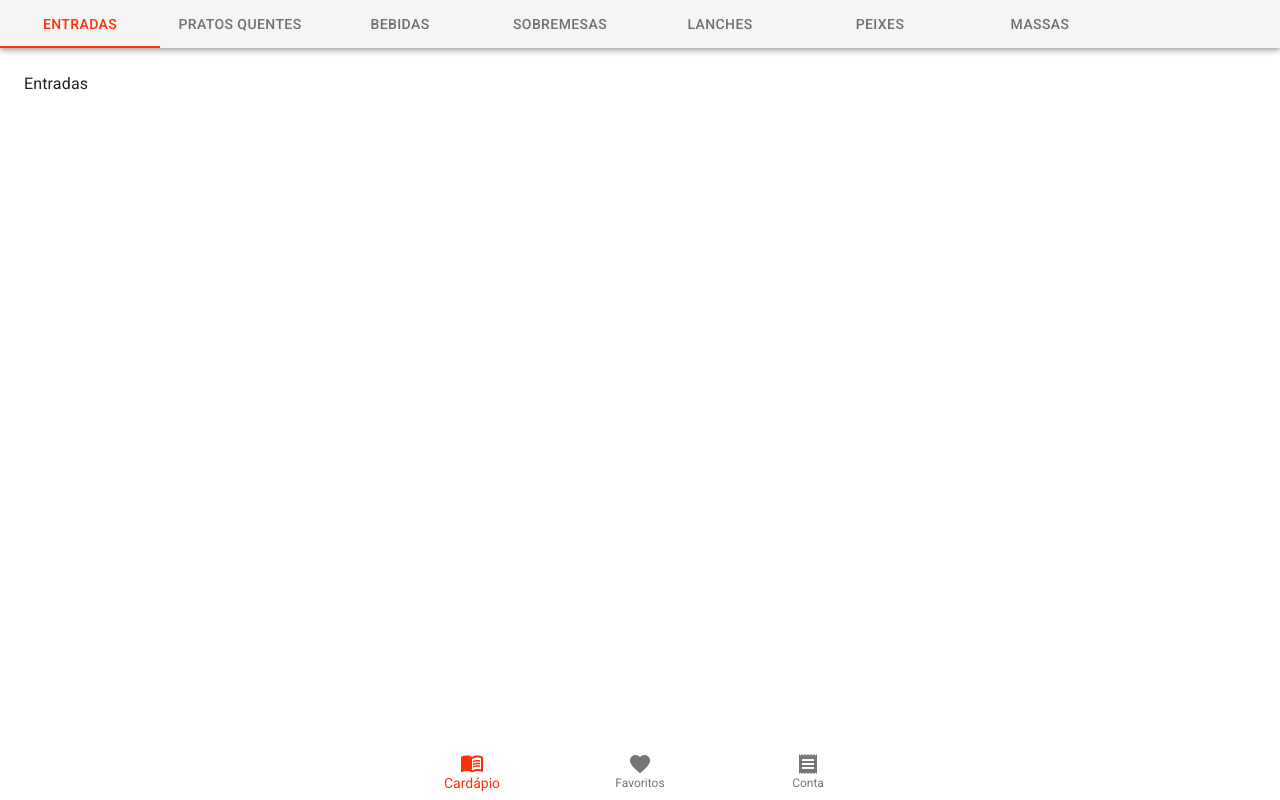
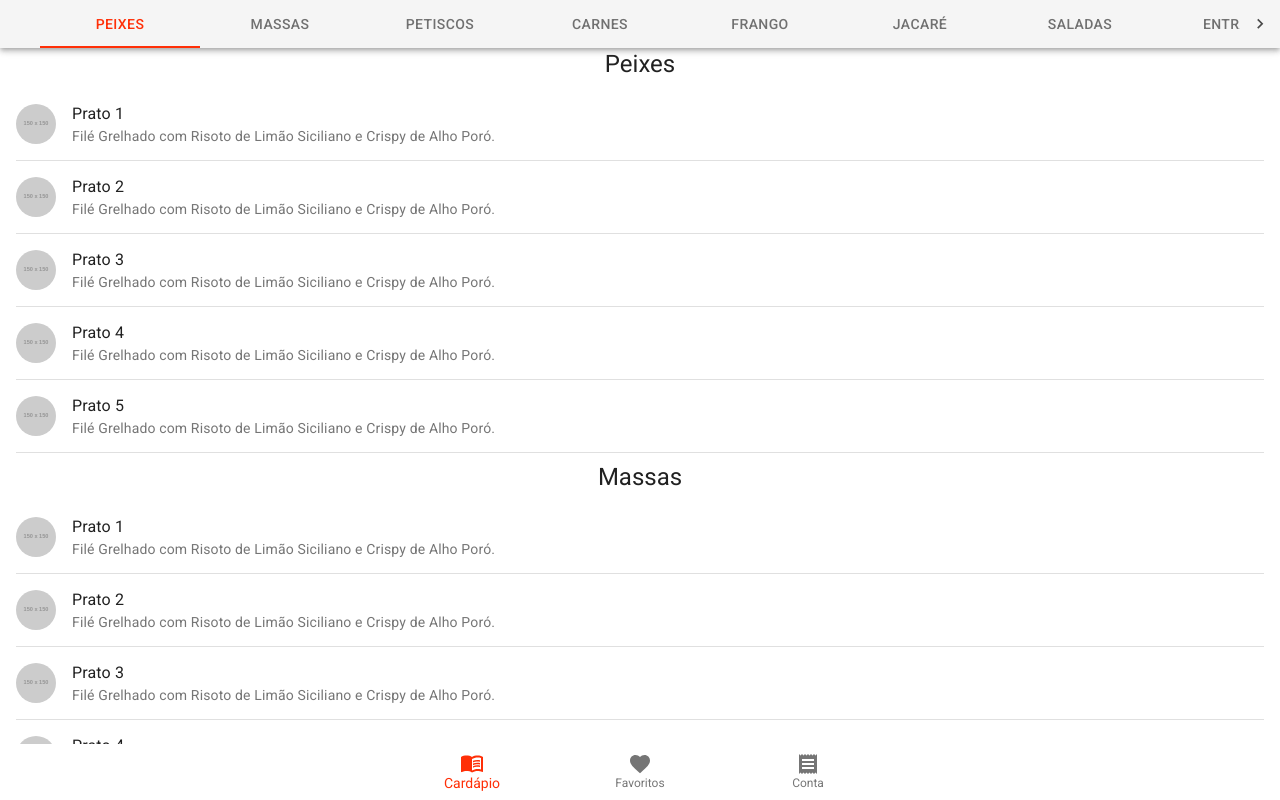
Before and after one commit to Drawiin/vmenu-client, a Next.js app: page / in a window 1280 px wide. Shown: the top 800 px of the page. Built offline with nearby package versions, Linux system fonts and the light colour scheme.

Commit message:
mock menu

```diff
--- a/src/components/BottomNavBar.tsx
+++ b/src/components/BottomNavBar.tsx
@@ -9,7 +9,7 @@ import { useState } from 'react'
 const useStyles = makeStyles({
   root: {
     width: '100%',
-    position: 'absolute',
+    position: 'fixed',
     bottom: 0
   }
 })
--- /dev/null
+++ b/src/entities/Category.tsx
@@ -0,0 +1,11 @@
+export default interface Category {
+  id: number
+  name: string
+  items: Array<{
+    id: number
+    name: string
+    description: string
+    imgUrl: string
+    thumbnailUrl: string
+  }>
+}
--- a/src/pages/index.tsx
+++ b/src/pages/index.tsx
@@ -2,37 +2,18 @@ import { makeStyles, Theme } from '@material-ui/core/styles'
 import AppBar from '@material-ui/core/AppBar'
 import Tabs from '@material-ui/core/Tabs'
 import Tab from '@material-ui/core/Tab'
+import { useEffect, useState } from 'react'
+import { getMockMenu } from '../repository/MockRepository'
+import Category from '../entities/Category'
 import Typography from '@material-ui/core/Typography'
-import Box from '@material-ui/core/Box'
-import { useState } from 'react'
+import ListItem from '@material-ui/core/ListItem'
+import Divider from '@material-ui/core/Divider'
+import ListItemText from '@material-ui/core/ListItemText'
+import ListItemAvatar from '@material-ui/core/ListItemAvatar'
+import Avatar from '@material-ui/core/Avatar'
+import List from '@material-ui/core/List'
 
-interface TabPanelProps {
-  children?: React.ReactNode
-  index: any
-  value: any
-}
-
-function TabPanel(props: TabPanelProps) {
-  const { children, value, index, ...other } = props
-
-  return (
-    <div
-      role="tabpanel"
-      hidden={value !== index}
-      id={`scrollable-auto-tabpanel-${index}`}
-      aria-labelledby={`scrollable-auto-tab-${index}`}
-      {...other}
-    >
-      {value === index && (
-        <Box p={3}>
-          <Typography>{children}</Typography>
-        </Box>
-      )}
-    </div>
-  )
-}
-
-function a11yProps(index: any) {
+function a11yProps(index: number) {
   return {
     id: `scrollable-auto-tab-${index}`,
     'aria-controls': `scrollable-auto-tabpanel-${index}`
@@ -44,62 +25,77 @@ const useStyles = makeStyles((theme: Theme) => ({
     flexGrow: 1,
     width: '100%',
     backgroundColor: theme.palette.background.paper
+  },
+  inline: {
+    display: 'inline'
   }
 }))
 
 const Home: React.FC = () => {
   const classes = useStyles()
-  const [value, setValue] = useState(0)
+  const [category, setCategory] = useState(0)
+  const [menu, setMenu] = useState<Array<Category>>([])
+
+  useEffect(() => {
+    getMockMenu().then(menu => setMenu(menu))
+  }, [])
 
   const handleChange = (
     event: React.ChangeEvent<Record<string, unknown>>,
     newValue: number
   ) => {
-    setValue(newValue)
+    setCategory(newValue)
   }
 
   return (
     <div className={classes.root}>
       <AppBar position="static" color="default">
         <Tabs
-          value={value}
+          value={category}
           onChange={handleChange}
           indicatorColor="primary"
           textColor="primary"
           variant="scrollable"
           scrollButtons="auto"
-          aria-label="scrollable auto tabs example"
         >
-          <Tab label="Entradas" {...a11yProps(0)} />
-          <Tab label="Pratos Quentes" {...a11yProps(1)} />
-          <Tab label="Bebidas" {...a11yProps(2)} />
-          <Tab label="Sobremesas" {...a11yProps(3)} />
-          <Tab label="Lanches" {...a11yProps(4)} />
-          <Tab label="Peixes" {...a11yProps(5)} />
-          <Tab label="Massas" {...a11yProps(6)} />
+          {menu.map((category, index) => {
+            return (
+              <Tab
+                label={category.name}
+                {...a11yProps(index)}
+                key={category.id}
+              />
+            )
+          })}
         </Tabs>
       </AppBar>
-      <TabPanel value={value} index={0}>
-        Entradas
-      </TabPanel>
-      <TabPanel value={value} index={1}>
-        Pratos Quentes
-      </TabPanel>
-      <TabPanel value={value} index={2}>
-        Bebidas
-      </TabPanel>
-      <TabPanel value={value} index={3}>
-        Sobremesas
-      </TabPanel>
-      <TabPanel value={value} index={4}>
-        Lanches
-      </TabPanel>
-      <TabPanel value={value} index={5}>
-        Peixes
-      </TabPanel>
-      <TabPanel value={value} index={6}>
-        Massas
-      </TabPanel>
+      {menu.map(category => {
+        return (
+          <>
+            <Typography key={category.id} align="center" variant="h5">
+              {category.name}
+            </Typography>
+            <List>
+              {category.items.map(item => {
+                return (
+                  <>
+                    <ListItem alignItems="flex-start">
+                      <ListItemAvatar>
+                        <Avatar src={item.thumbnailUrl} />
+                      </ListItemAvatar>
+                      <ListItemText
+                        primary={item.name}
+                        secondary={item.description}
+                      />
+                    </ListItem>
+                    <Divider variant="middle" component="li" />
+                  </>
+                )
+              })}
+            </List>
+          </>
+        )
+      })}
     </div>
   )
 }
--- /dev/null
+++ b/src/repository/MockRepository.tsx
@@ -0,0 +1,33 @@
+import Category from '../entities/Category'
+
+export async function getMockMenu(): Promise<Array<Category>> {
+  return [
+    'Peixes',
+    'Massas',
+    'Petiscos',
+    'Carnes',
+    'Frango',
+    'Jacaré',
+    'Saladas',
+    'Entradas',
+    'Hamburguers',
+    'Drinks',
+    'Bebidas',
+    'Sobremesas'
+  ].map((name, id) => {
+    return {
+      id,
+      name,
+      items: [1, 2, 3, 4, 5].map(id => {
+        return {
+          id,
+          name: `Prato ${id}`,
+          description:
+            'Filé Grelhado com Risoto de Limão Siciliano e Crispy de Alho Poró.',
+          imgUrl: 'https://via.placeholder.com/600/f00',
+          thumbnailUrl: 'https://via.placeholder.com/150/#dd2F07'
+        }
+      })
+    }
+  })
+}
```
